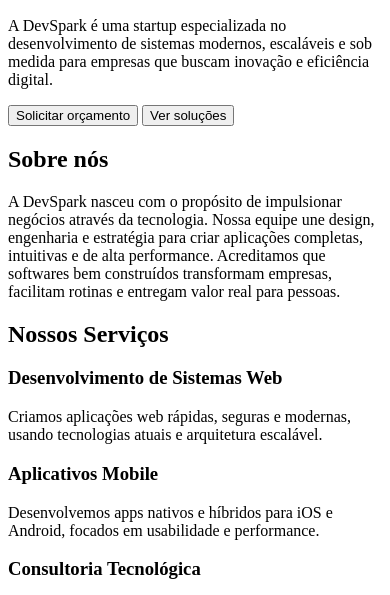
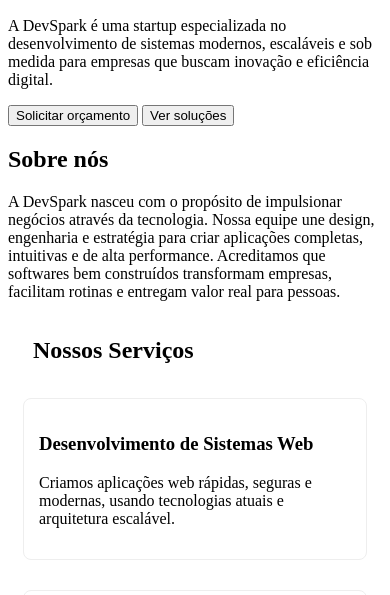
Before and after one commit to juliana15paak/Estudo, a plain HTML site: page startup/index.html in a window 390 px wide. Shown: the part 169-764 px from the top of the page. Drawn offline with Linux system fonts and the light colour scheme.

Commit message:
adiciona responsividade com flex na seção Serviços

```diff
--- a/startup/style.css
+++ b/startup/style.css
@@ -7,13 +7,22 @@
   margin-left: 20px;
 }
 
-/*outra opção sem usar a tag nav no html
-
-header a:first-of-type {
-  margin-left: auto;
+#Serviços {
+  display: flex;
+  flex-wrap: wrap;
+  justify-content: center;
 }
 
-header a {
-  margin-left: 15px;
+#Serviços h2{
+  flex-basis: 100%;
+  margin-left: 25px;
 }
-*/
+
+#Serviços article{
+  flex-basis: 400px;
+  flex-grow: 1;
+  margin: 15px;
+  padding: 15px;
+  border: 1px solid #eee;
+  border-radius: 8px;
+}
```
